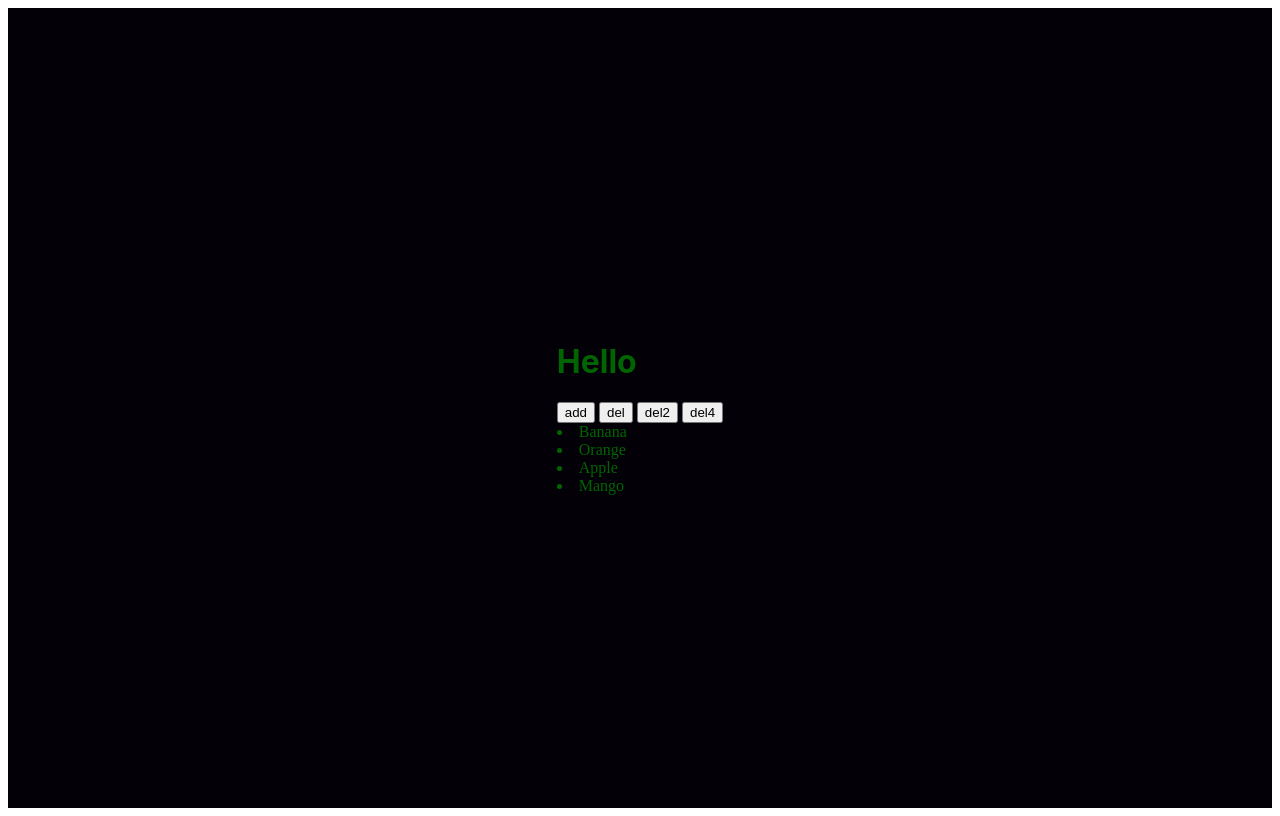
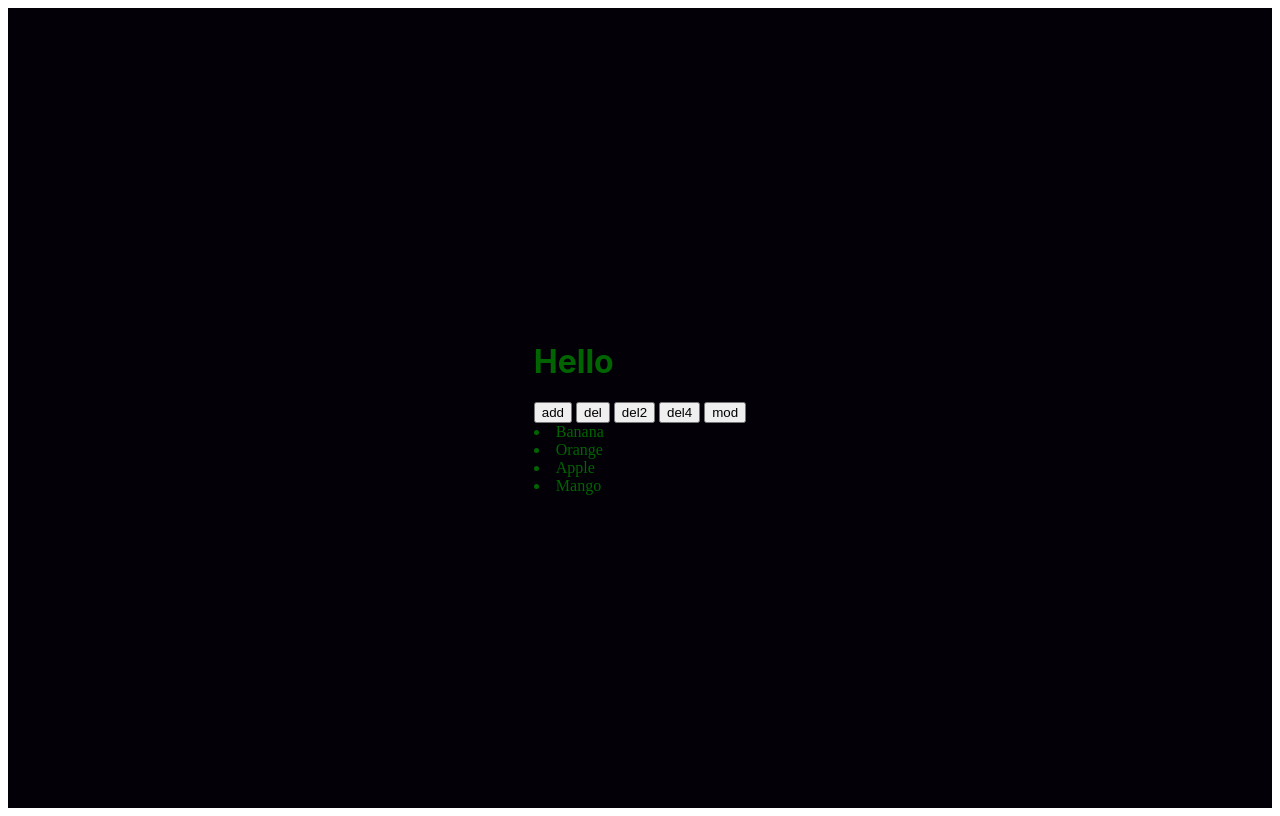
Before and after one commit to krishtelco/react-flex-arrayobjects, a React (Create React App) app: page / in a window 1280 px wide. Built offline with nearby package versions, Linux system fonts and the light colour scheme.

Commit message:
1 file modified

```diff
--- a/src/App.js
+++ b/src/App.js
@@ -24,6 +24,12 @@ export default function App() {
   const ondelete4 = (item) => {
     let index = fruits.indexOf(item);
     setFruits(fruits.filter((fruit) => fruit !== item));
+
+  };
+  const onModify = (i,item) => {
+    let newfruits= [...fruits];
+    newfruits[i]=item;
+    setFruits([...newfruits]);
   };
   return (
     <div className="flexbox">
@@ -32,7 +38,8 @@ export default function App() {
         <button onClick={onsubmit}>add</button>{' '}
         <button onClick={() => ondelete('Apple')}>del</button>{' '}
         <button onClick={() => ondelete2('Orange')}>del2</button>{' '}
-        <button onClick={() => ondelete4('Mango')}>del4</button>
+        <button onClick={() => ondelete4('Mango')}>del4</button>{' '}
+        <button onClick={() => onModify(2,'Mango2')}>mod</button>{' '}
         <br />
         {fruits.map((fruit) => (
           <li>{fruit}</li>
```
